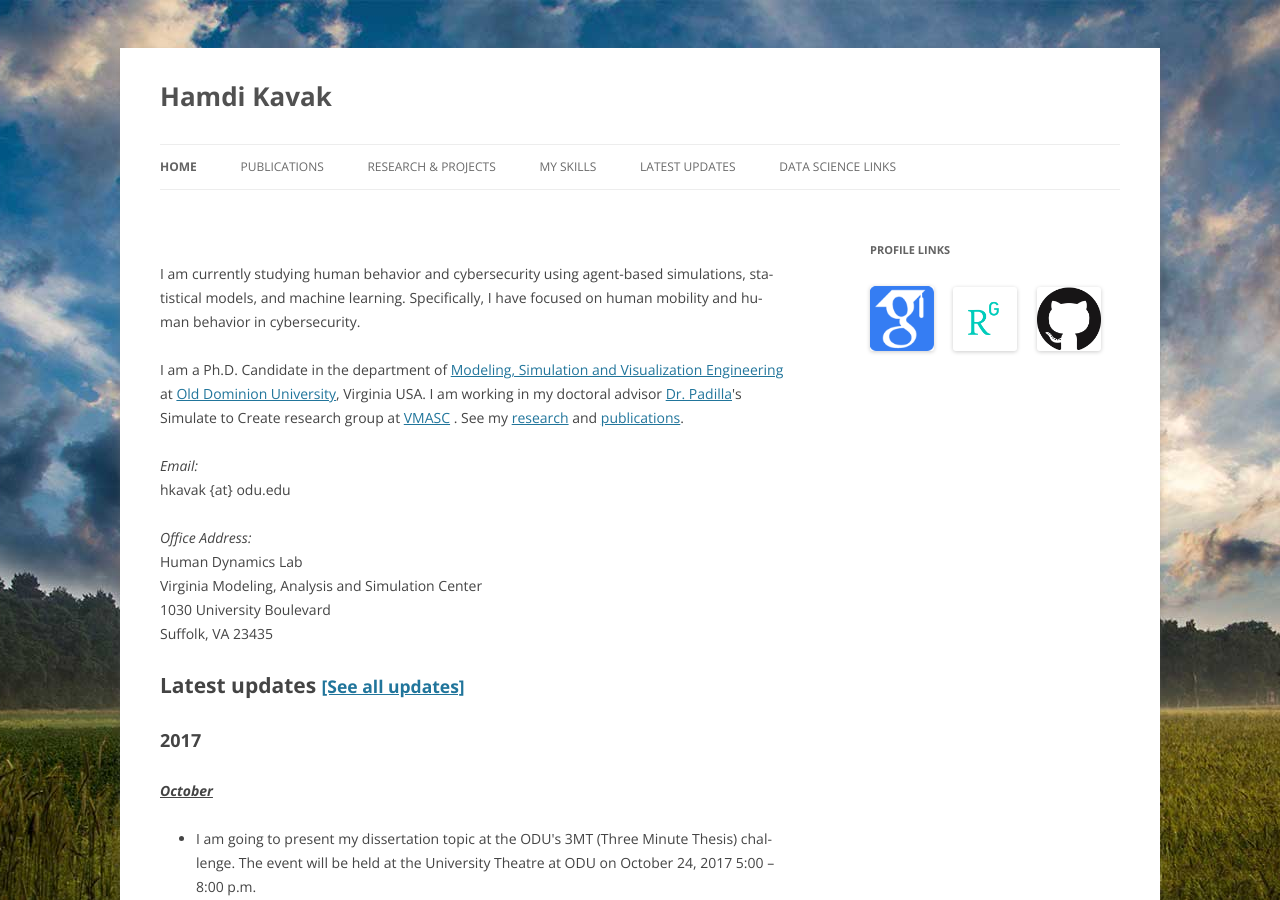
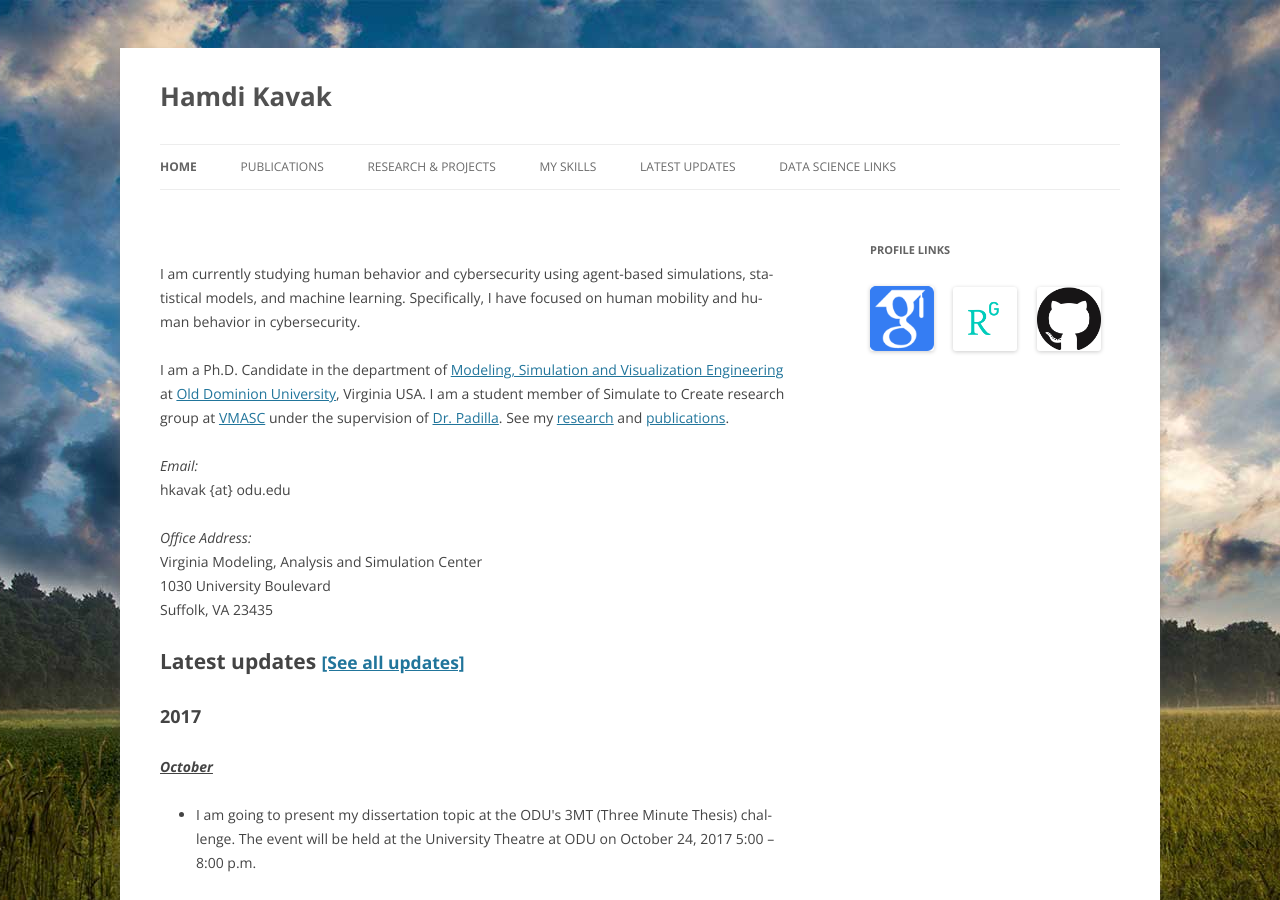
Before and after one commit to hamdikavak/hamdikavak.github.io, a Jekyll site: the page built from index.html, in a window 1280 px wide and 900 px high. Built offline with Jekyll 4.4.1, drawn with Linux system fonts in a browser that asks for light colours; nearby versions of some CDN libraries; library files that are not in the unit come from our copies.

Commit message:
Update index.html

```diff
--- a/index.html
+++ b/index.html
@@ -11,14 +11,13 @@ current_page_home: current_page_item
 </p>
 <p>
   I am a Ph.D. Candidate in the department of <a title="MSVE Department Home Page" href="http://odu.edu/msve" target="_blank">Modeling, Simulation and Visualization Engineering</a> at <a title="Old Dominion University" href="http://odu.edu" target="_blank">Old Dominion University</a>, Virginia USA.
-  I am working in my doctoral advisor <a title="Jose J Padilla" href="http://www.vmasc.odu.edu/padilla.html">Dr. Padilla</a>'s Simulate to Create research group at <a href="http://www.vmasc.odu.edu">VMASC</a> .
+  I am a student member of Simulate to Create research group at <a href="http://www.vmasc.odu.edu">VMASC</a> under the supervision of <a title="Jose J Padilla" href="http://www.vmasc.odu.edu/padilla.html">Dr. Padilla</a>.
   See my <a title="Research &amp; Projects" href="http://www.hamdikavak.com/research-and-projects/">research</a> and <a title="Publications" href="http://www.hamdikavak.com/publications/">publications</a>.
 </p>
 <p>
   <em>Email:<br />
 </em>hkavak {at} odu.edu</p>
 <p><em>Office Address:</em><br />
-Human Dynamics Lab<br />
 Virginia Modeling, Analysis and Simulation Center<br />
 1030 University Boulevard<br />
 Suffolk, VA 23435</p>
```
Also changed, not shown: other parts of index.html (+1 -1 lines).
